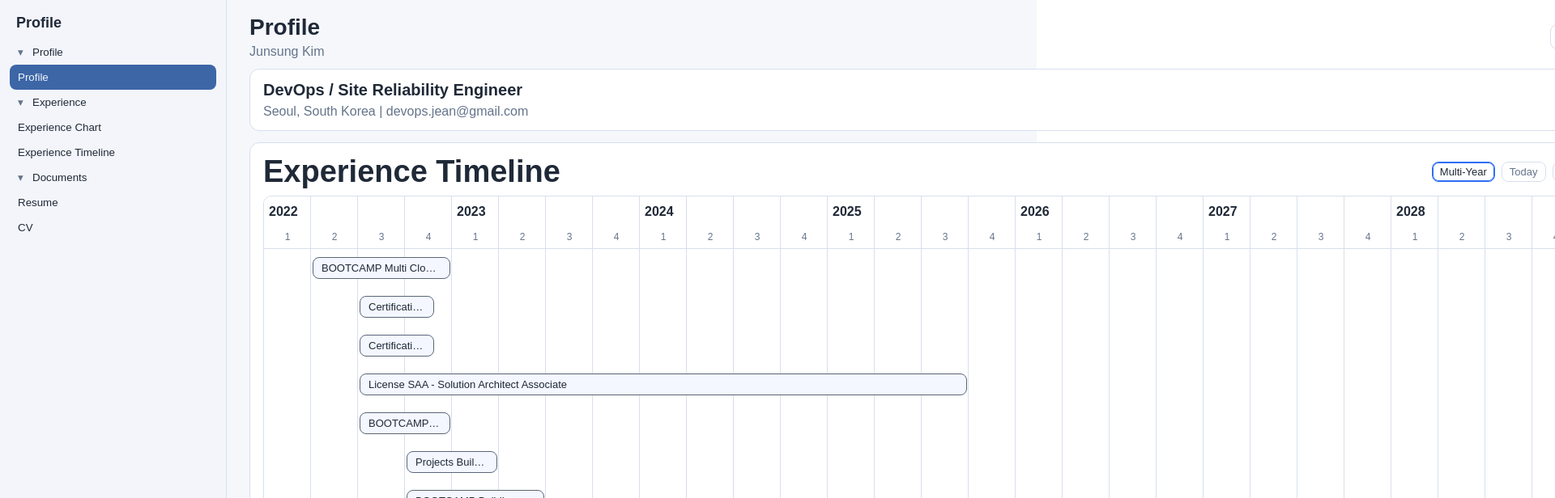
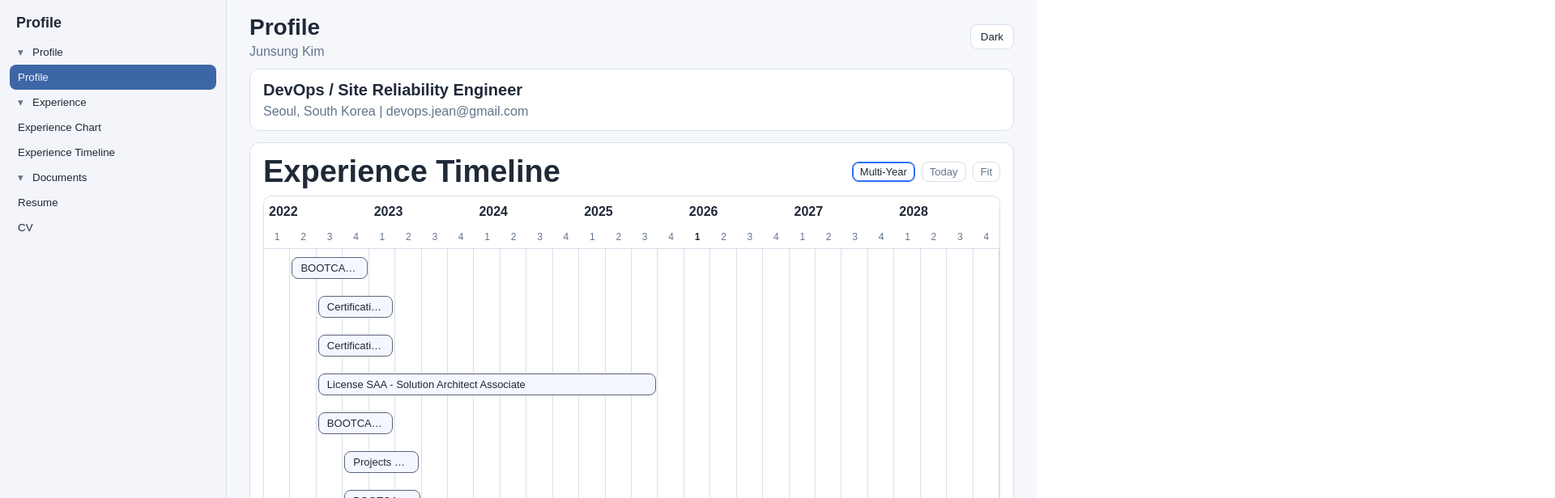
Before and after one commit to devopsjean/profile, a React (Vite) app: page /#/profile in a window 1280 px wide. Shown: the top 616 px of the page at 81% size, 1920 px wide, since content can reach past the window. Built offline with nearby package versions, Linux system fonts and the light colour scheme; sample sign-in values are in the browser's storage.

Commit message:
feat: make timeline fit viewport and switch all UI labels to english

```diff
--- a/src/App.tsx
+++ b/src/App.tsx
@@ -167,11 +167,10 @@ function ExperienceTimelineBoard({
   selectedItemId: string | null
 }) {
   const scrollRef = useRef<HTMLDivElement>(null)
-  const [quarterWidth, setQuarterWidth] = useState(58)
   const [mode, setMode] = useState<TimelineMode>('multi-year')
 
   const ordered = useMemo(() => items.slice().sort((a, b) => a.start.localeCompare(b.start)), [items])
-  const dataModel = useMemo(() => {
+  const dataRange = useMemo(() => {
     const minDate = new Date(Math.min(...ordered.map((item) => new Date(item.start).getTime())))
     const maxDate = new Date(Math.max(...ordered.map((item) => new Date(item.end).getTime())))
     const minYear = minDate.getFullYear()
@@ -181,39 +180,27 @@ function ExperienceTimelineBoard({
 
   const model = useMemo(() => {
     const currentYear = new Date().getFullYear()
-    const displayMaxYear =
-      mode === 'multi-year'
-        ? Math.max(dataModel.maxYear, currentYear + 2)
-        : Math.max(dataModel.maxYear, currentYear)
+    if (mode === 'today') {
+      const minYear = currentYear - 2
+      const maxYear = currentYear + 2
+      return { minYear, maxYear, totalQuarters: (maxYear - minYear + 1) * 4 }
+    }
+    if (mode === 'fit') {
+      const minYear = dataRange.minYear
+      const maxYear = dataRange.maxYear
+      return { minYear, maxYear, totalQuarters: (maxYear - minYear + 1) * 4 }
+    }
+    const minYear = dataRange.minYear
+    const maxYear = Math.max(dataRange.maxYear, currentYear + 2)
+    return { minYear, maxYear, totalQuarters: (maxYear - minYear + 1) * 4 }
+  }, [dataRange, mode])
 
-    const totalQuarters = (displayMaxYear - dataModel.minYear + 1) * 4
-    return { minYear: dataModel.minYear, maxYear: displayMaxYear, totalQuarters }
-  }, [dataModel, mode])
+  const rowsHeight = ordered.length * 48 + 28
+  const currentQuarterIndex = quarterIndexFromModel(new Date(), model.minYear)
 
-  const canvasWidth = model.totalQuarters * quarterWidth
-  const rowsHeight = ordered.length * 48 + 28
-
-  const quarterIndex = (date: Date) => (date.getFullYear() - model.minYear) * 4 + Math.floor(date.getMonth() / 3)
-
-  const setFit = () => {
-    const viewport = scrollRef.current?.clientWidth ?? 1200
-    const fit = Math.floor(viewport / model.totalQuarters)
-    setQuarterWidth(Math.max(26, Math.min(72, fit)))
-    setMode('fit')
-  }
-
-  const setToday = () => {
-    if (!scrollRef.current) return
-    const today = quarterIndex(new Date())
-    const target = today * quarterWidth - scrollRef.current.clientWidth / 2
-    scrollRef.current.scrollTo({ left: Math.max(target, 0), behavior: 'smooth' })
-    setMode('today')
-  }
-
-  const setMultiYear = () => {
-    setQuarterWidth(58)
-    setMode('multi-year')
-  }
+  const setFit = () => setMode('fit')
+  const setToday = () => setMode('today')
+  const setMultiYear = () => setMode('multi-year')
 
   return (
     <article className="doc-card">
@@ -233,31 +220,38 @@ function ExperienceTimelineBoard({
       </div>
 
       <div className="timeline-panel" ref={scrollRef}>
-        <div className="timeline-inner" style={{ width: `${canvasWidth}px`, '--q-width': `${quarterWidth}px` } as CSSProperties}>
+        <div className="timeline-inner" style={{ '--quarters': `${model.totalQuarters}` } as CSSProperties}>
           <div className="timeline-sticky">
             <div className="timeline-years">
               {Array.from({ length: model.maxYear - model.minYear + 1 }).map((_, i) => {
                 const year = model.minYear + i
                 return (
-                  <div key={year} style={{ width: `${quarterWidth * 4}px` }}>
+                  <div key={year}>
                     {year}
                   </div>
                 )
               })}
             </div>
             <div className="timeline-quarters">
-              {Array.from({ length: model.totalQuarters }).map((_, i) => (
-                <span key={`q-${model.minYear}-${i}`}>{(i % 4) + 1}</span>
-              ))}
+              {Array.from({ length: model.totalQuarters }).map((_, i) => {
+                const isCurrent = i === currentQuarterIndex
+                return (
+                  <span className={isCurrent ? 'current-quarter' : ''} key={`q-${model.minYear}-${i}`}>
+                    {(i % 4) + 1}
+                  </span>
+                )
+              })}
             </div>
           </div>
 
           <div className="timeline-body" style={{ minHeight: `${rowsHeight}px` }}>
             {ordered.map((item, idx) => {
-              const s = quarterIndex(new Date(item.start))
-              const e = quarterIndex(new Date(item.end))
-              const left = s * quarterWidth + 2
-              const width = Math.max((e - s + 1) * quarterWidth - 4, 92)
+              const s = quarterIndexFromModel(new Date(item.start), model.minYear)
+              const e = quarterIndexFromModel(new Date(item.end), model.minYear)
+              const start = Math.max(s, 0)
+              const end = Math.min(e, model.totalQuarters - 1)
+              if (end < 0 || start >= model.totalQuarters) return null
+
               return (
                 <button
                   className={`timeline-pill ${selectedItemId === item.id ? 'active' : ''}`}
@@ -265,7 +259,11 @@ function ExperienceTimelineBoard({
                   type="button"
                   title={`${item.title} (${item.start} - ${item.end})`}
                   onClick={() => onSelectItem(item.id)}
-                  style={{ left: `${left}px`, top: `${idx * 48 + 10}px`, width: `${width}px` }}
+                  style={{
+                    top: `${idx * 48 + 10}px`,
+                    left: `calc((${start} / var(--quarters)) * 100% + 2px)`,
+                    width: `max(calc(((${end - start + 1}) / var(--quarters)) * 100% - 4px), 92px)`,
+                  }}
                 >
                   {item.group} {item.title}
                 </button>
@@ -289,7 +287,7 @@ function ExperienceChartTable({ items, selectedItemId }: { items: TimelineItem[]
               <th>Title</th>
               <th>Start Date</th>
               <th>End Date</th>
-              <th>설명</th>
+              <th>Description</th>
             </tr>
           </thead>
           <tbody>
@@ -309,6 +307,10 @@ function ExperienceChartTable({ items, selectedItemId }: { items: TimelineItem[]
       </div>
     </article>
   )
+}
+
+function quarterIndexFromModel(date: Date, minYear: number) {
+  return (date.getFullYear() - minYear) * 4 + Math.floor(date.getMonth() / 3)
 }
 
 function ResumePage() {
--- a/src/index.css
+++ b/src/index.css
@@ -13,6 +13,7 @@
 body {
   margin: 0;
   min-width: 320px;
+  overflow-x: hidden;
 }
 
 #root {
@@ -105,6 +106,7 @@ body {
 
 .doc-view {
   padding: 18px 28px 28px;
+  max-width: calc(100vw - 280px);
 }
 
 .doc-header {
@@ -190,7 +192,8 @@ body {
 }
 
 .timeline-panel {
-  overflow: auto;
+  overflow-y: auto;
+  overflow-x: hidden;
   border: 1px solid var(--line);
   border-radius: 10px;
   max-height: 760px;
@@ -217,21 +220,23 @@ body {
 }
 
 .timeline-years {
-  display: flex;
+  display: grid;
+  grid-template-columns: repeat(var(--quarters), minmax(0, 1fr));
 }
 
 .timeline-years div {
+  grid-column: span 4;
   padding: 10px 6px 8px;
   font-weight: 700;
   border-right: 0;
 }
 
 .timeline-quarters {
-  display: flex;
+  display: grid;
+  grid-template-columns: repeat(var(--quarters), minmax(0, 1fr));
 }
 
 .timeline-quarters span {
-  width: var(--q-width);
   text-align: center;
   font-size: 12px;
   color: var(--muted);
@@ -239,14 +244,19 @@ body {
   border-right: 0;
 }
 
+.timeline-quarters .current-quarter {
+  color: var(--text);
+  font-weight: 700;
+}
+
 .timeline-body {
   position: relative;
   background-image: repeating-linear-gradient(
     to right,
     transparent 0,
-    transparent calc(var(--q-width) - 1px),
-    var(--line) calc(var(--q-width) - 1px),
-    var(--line) var(--q-width)
+    transparent calc((100% / var(--quarters)) - 1px),
+    var(--line) calc((100% / var(--quarters)) - 1px),
+    var(--line) calc(100% / var(--quarters))
   );
 }
 
@@ -264,6 +274,11 @@ body {
   z-index: 2;
   text-align: left;
   cursor: pointer;
+}
+
+.timeline-pill.active {
+  border-color: var(--accent);
+  box-shadow: inset 0 0 0 1px var(--accent);
 }
 
 .table-wrap {
@@ -325,6 +340,7 @@ thead th {
 
   .doc-view {
     padding: 14px;
+    max-width: 100vw;
   }
 
   .section-head h3 {
```
